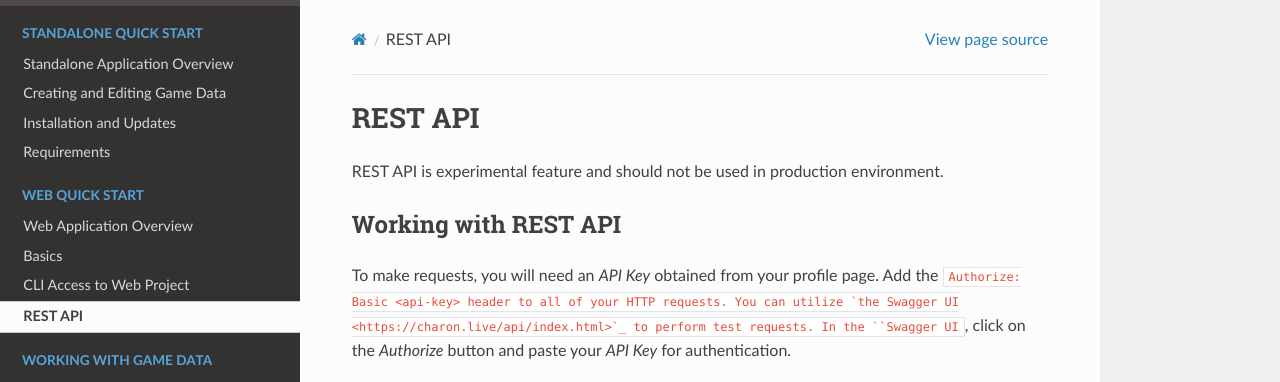
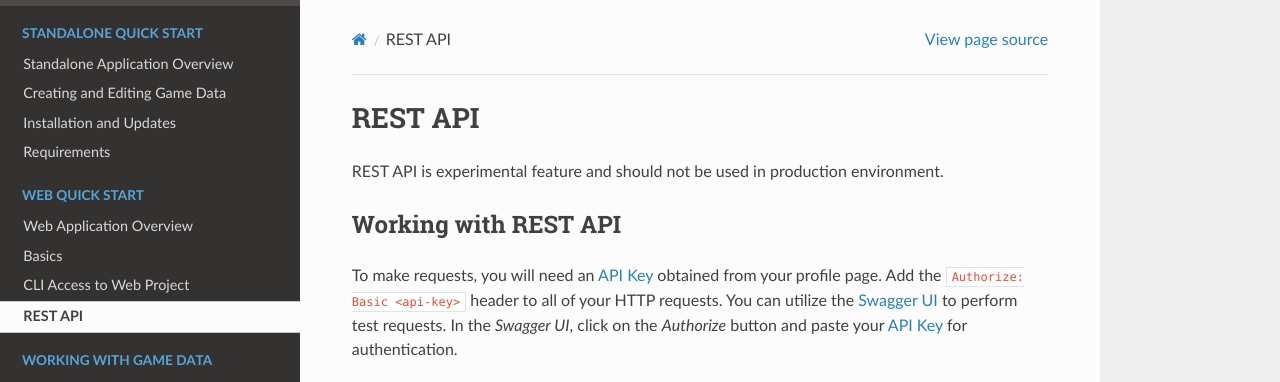
Before and after one commit to gamedevware/charon, a Sphinx documentation site: the page built from docs/web/rest.rst, in a window 1280 px wide, cut to the strip 0-382 px from the top of the page. Built offline with Sphinx 7.4.7 and the Read the Docs theme 2.0.0, drawn with Linux system fonts in a browser that asks for light colours; part of the change alters nothing that is shown.

Commit message:
expanded rest api doc

```diff
--- a/docs/web/rest.rst
+++ b/docs/web/rest.rst
@@ -6,8 +6,8 @@ REST API is experimental feature and should not be used in production environmen
 
 Working with REST API
 ---------------------
-To make requests, you will need an *API Key* obtained from your profile page. Add the ``Authorize: Basic <api-key> header to all of your HTTP requests.
-You can utilize `the Swagger UI <https://charon.live/api/index.html>`_ to perform test requests. In the ``Swagger UI``, click on the *Authorize* button and paste your *API Key* for authentication.
+To make requests, you will need an :doc:`API Key <cli_access_to_web_project>` obtained from your profile page. Add the ``Authorize: Basic <api-key>`` header to all of your HTTP requests.
+You can utilize the `Swagger UI <https://charon.live/api/index.html>`_ to perform test requests. In the *Swagger UI*, click on the *Authorize* button and paste your :doc:`API Key <cli_access_to_web_project>` for authentication.
 
 .. openapi:: ../openapi.yml
    :group:
```
